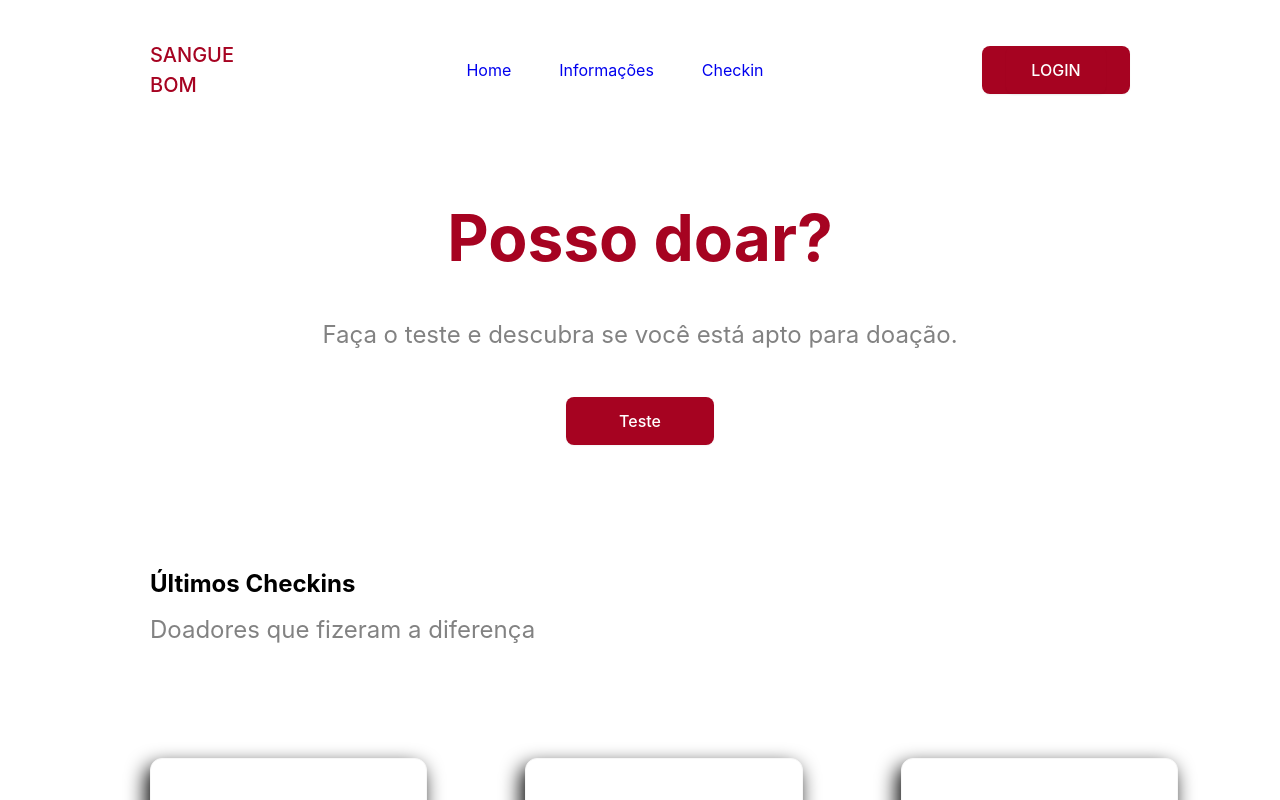
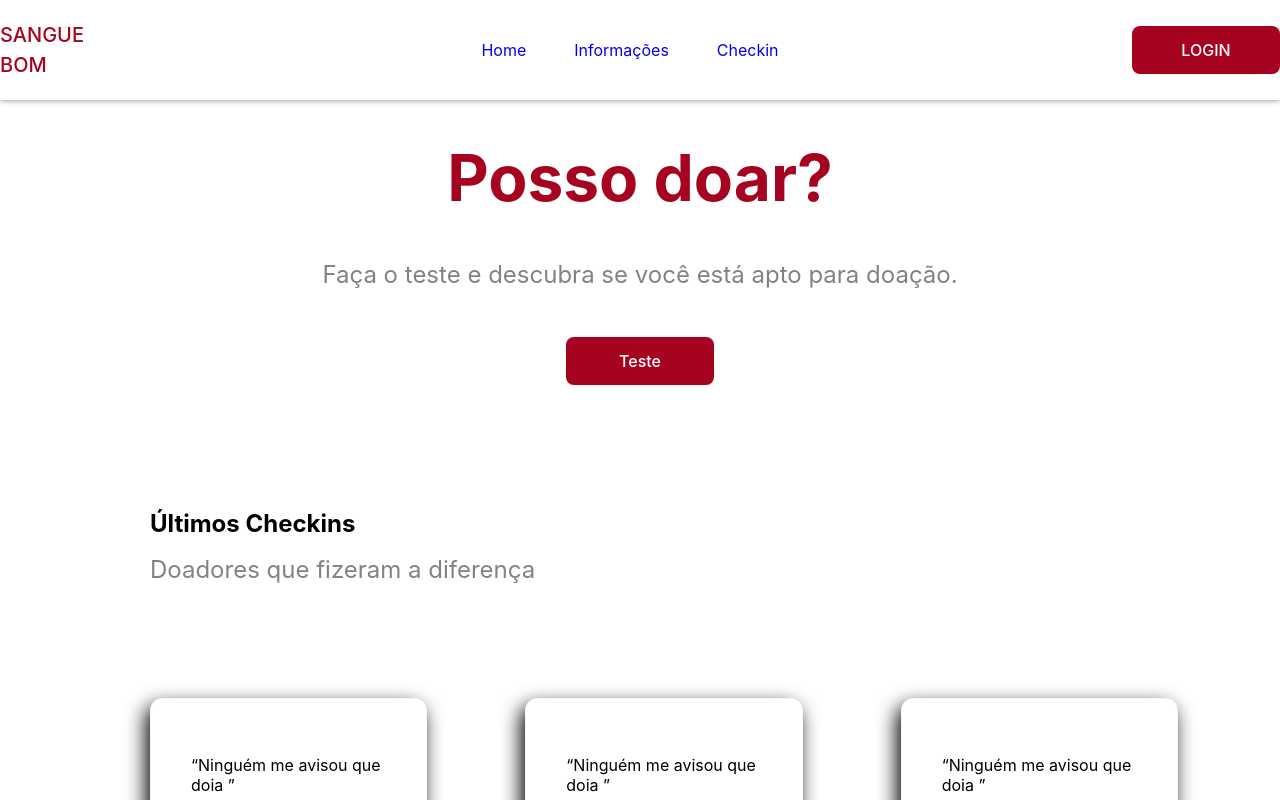
Before and after one commit to guspavanelli/projetointegrador, a React (Create React App) app: page / in a window 1280 px wide. Shown: the top 800 px of the page. Built offline with nearby package versions, Linux system fonts and the light colour scheme.

Commit message:
"alteração no cabeçalho"

```diff
--- a/src/components/linha/index.tsx
+++ b/src/components/linha/index.tsx
@@ -1,7 +1,7 @@
 
 function Linha(){
     return(
-        <div id="linha"></div>
+        <div className="linha"></div>
     )
 }
 
--- a/src/pages/locais.tsx
+++ b/src/pages/locais.tsx
@@ -1,7 +1,10 @@
+import Cabecalho from "../components/cabecalho";
 
 function Locais(){
     return(
-        <div>está é a página locais</div>
+        <div>
+            <Cabecalho/>
+            está é a página locais</div>
     )
 }
 
--- a/src/style/style.css
+++ b/src/style/style.css
@@ -2,21 +2,30 @@
     margin: 40px 150px 0px 150px;
 }
 
-#linha {
-    border-bottom: 1px solid #000;
+.linha {
+    border-bottom: 1px solid #d8cdcd;
     display: flex;
     /* justify-content: center; */
     /* padding: 20px 0px 20px 0px; */
-    opacity: 0.2;
+    /* opacity: 0.2; */
 
 }
 
 /* CABECALHO */
 .cab_container{
     width: 100%;
-    height: 200px;
+    height: 100px;
     display:flex;
     align-items:center;
+    /* position: fixed; */
+    background: #fff;
+
+    position: fixed;
+    top: 0;
+    left: 0;
+    width: 100%;
+    z-index: 999px;
+    box-shadow: 0px 0px 6px 0px rgba(0, 0, 0, 0.5);
 }
 
 .cab_logo{
```
